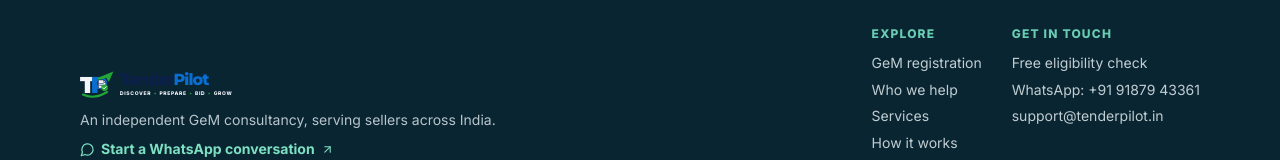
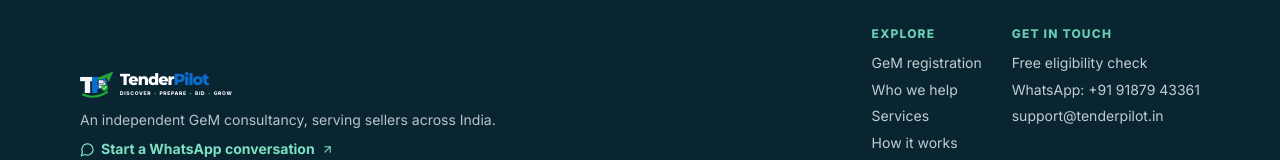
Before and after one commit to harshitvashisht/tendorpilot.in, a React (Vite) app: page / in a window 1280 px wide. Shown: the part 4620-4780 px from the top of the page. Built offline with nearby package versions, Linux system fonts and the light colour scheme.

Commit message:
Set footer Tender wordmark to white

```diff
--- a/src/styles.css
+++ b/src/styles.css
@@ -146,6 +146,7 @@ button,input,select,textarea{font:inherit}
 .site-footer{padding:27px 24px 0;background:#0a2532;color:#e8f0f2}
 .footer-main{max-width:var(--max);margin:auto;display:flex;align-items:center;justify-content:space-between;gap:30px;padding-bottom:20px}
 .brand-light .brand-tagline{color:#f2f6fb}
+.brand-light .brand-name span:first-child{color:#fff}
 .footer-brand>p{margin:4px 0 8px;color:#b7c5ca;font-size:8px}
 .footer-whatsapp{display:inline-flex;align-items:center;gap:6px;color:#7de0c2;font-size:8px;font-weight:700}
 .footer-nav{display:grid;grid-template-columns:repeat(2,auto);gap:30px}
```
